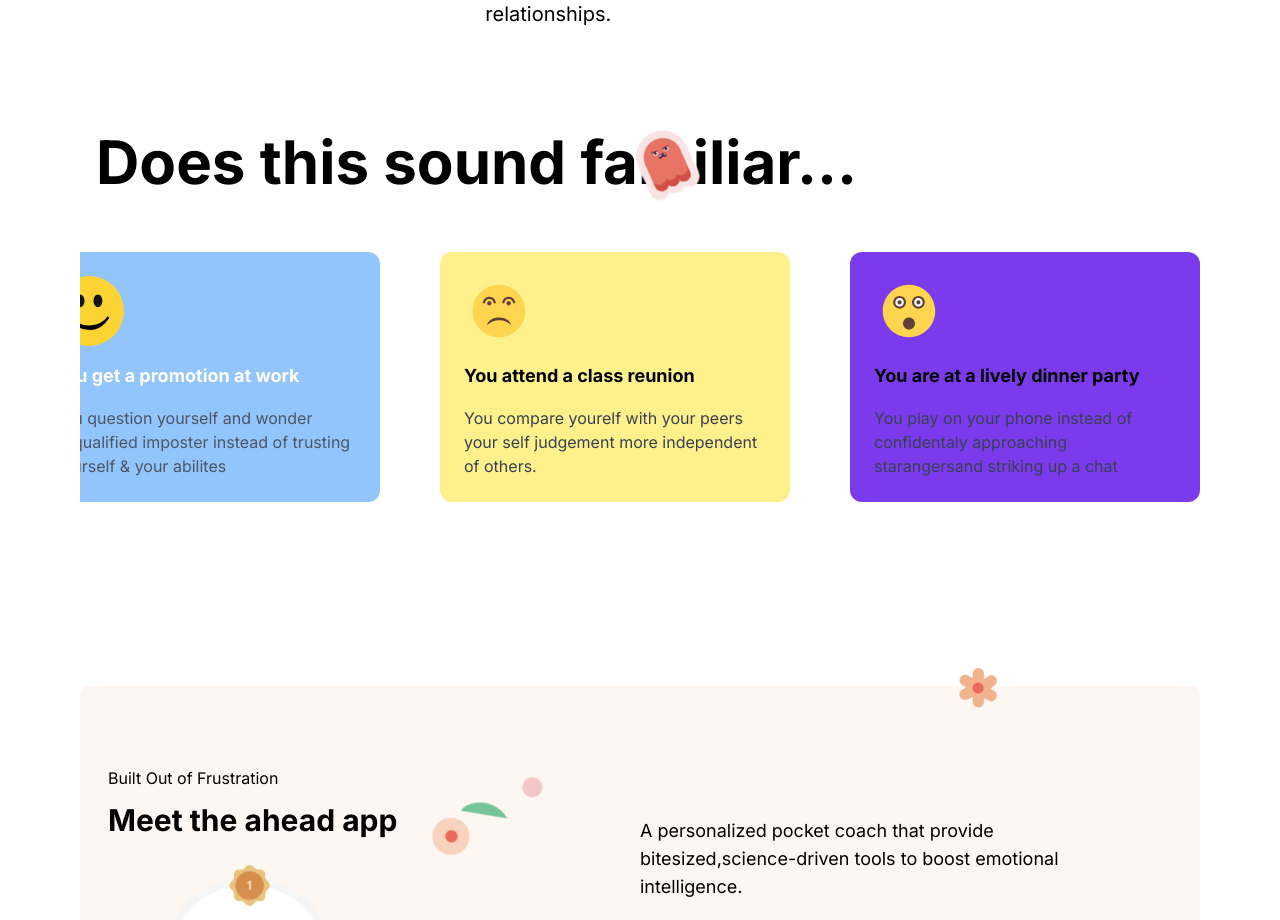
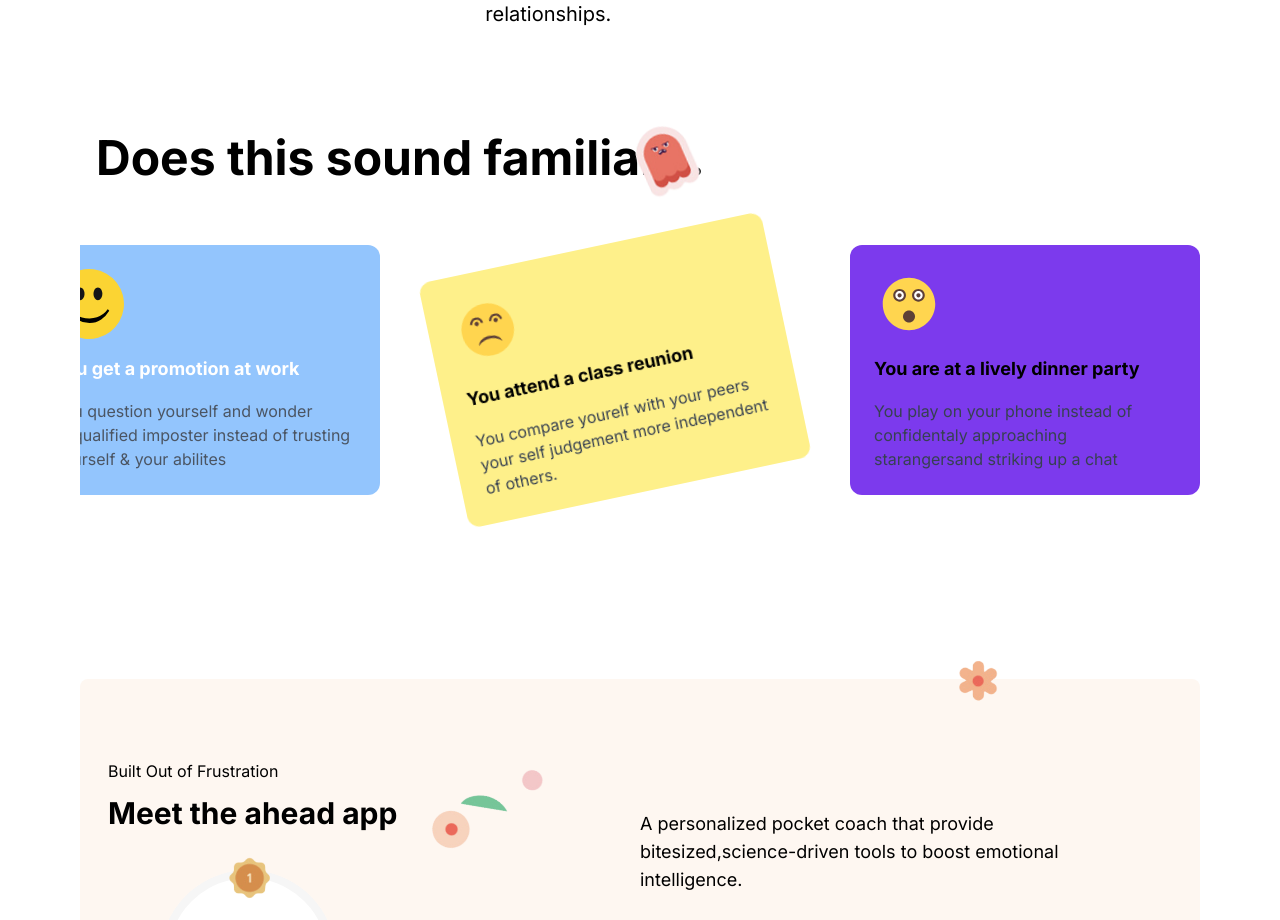
Before and after one commit to manishjha-04/ahead-app, a Next.js app: page / in a window 1280 px wide. Shown: the part 862-1782 px from the top of the page. Built offline with nearby package versions, Linux system fonts and the light colour scheme.

Commit message:
added readme file

```diff
--- a/src/components/DoesThisSoundFamiliar.jsx
+++ b/src/components/DoesThisSoundFamiliar.jsx
@@ -42,7 +42,7 @@
             hidden: { opacity: 0, scale: 0, x: "-50%" },
           }}
         >
-          <h1 className="text-6xl font-bold px-4 mb-5">
+          <h1 className="text-5xl font-bold px-4 mb-5">
             Does this sound familiar...
           </h1>
         </motion.div>
@@ -89,7 +89,7 @@
           </p>
         </div>
 
-        <div className="rounded-xl bg-yellow-200 min-w-[350px]  p-6 flex flex-col gap-4 hover:scale-110 hover:-rotate-12 hover:duration-300  ease-in-out">
+        <div className="rounded-xl bg-yellow-200 min-w-[350px]  p-6 flex flex-col gap-4 hover:scale-110 -rotate-12 hover:duration-300  ease-in-out">
         <Image width={70} height={70} alt="" src="/angry-emoji.svg" />
           <h3 className="font-bold text-lg ">You attend a class reunion</h3>
           <p className="text-gray-700">
```
Also changed, not shown: 1 other file (tests, documents, lock files or other folders).
